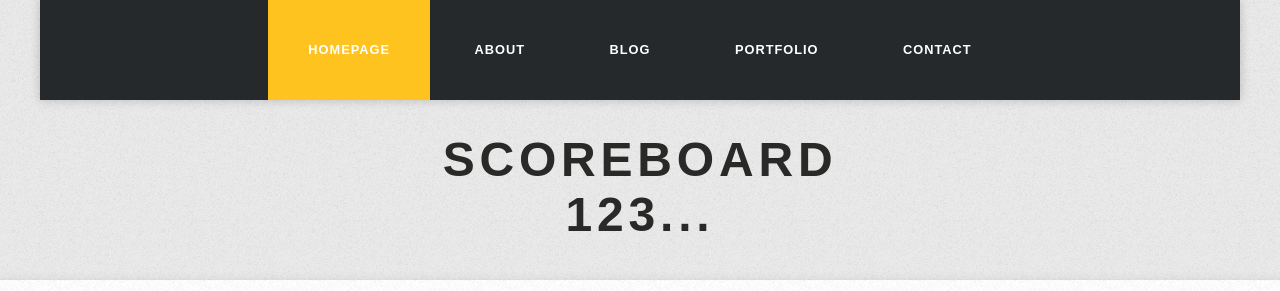
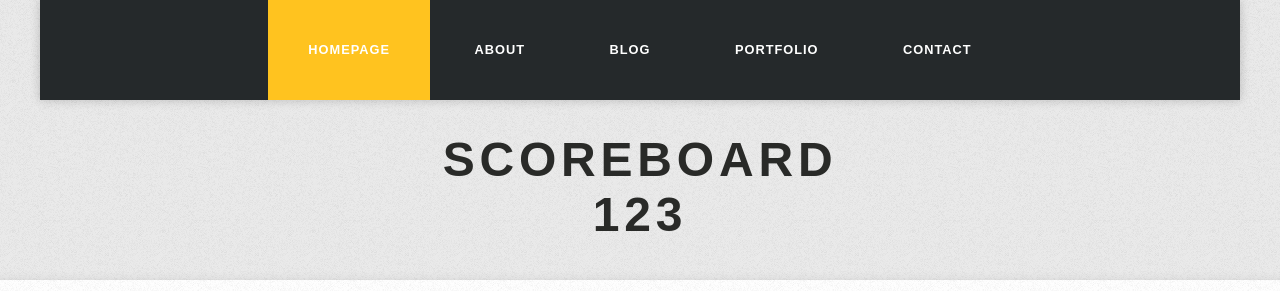
Before and after one commit to georgefm/georgefm.github.io, a plain HTML site: page index.html in a window 1280 px wide. Shown: the top 291 px of the page. Drawn offline with Linux system fonts and the light colour scheme.

Commit message:
Update index.html

```diff
--- a/index.html
+++ b/index.html
@@ -37,7 +37,7 @@ Released   : 20130602
 		<!-- end #menu -->
 		<div id="header" class="container">
 			<div id="logo">
-				<h1><a href="#">Scoreboard 123...</a></h1>
+				<h1><a href="#">Scoreboard 123</a></h1>
 				<p>Design by <a href="http://templated.co" rel="nofollow">XYZ</a></p>
 			</div>
 			<div id="banner"> <a href="#" class="image"><img src="images/pic01.jpg" alt="" /></a> </div>
```
